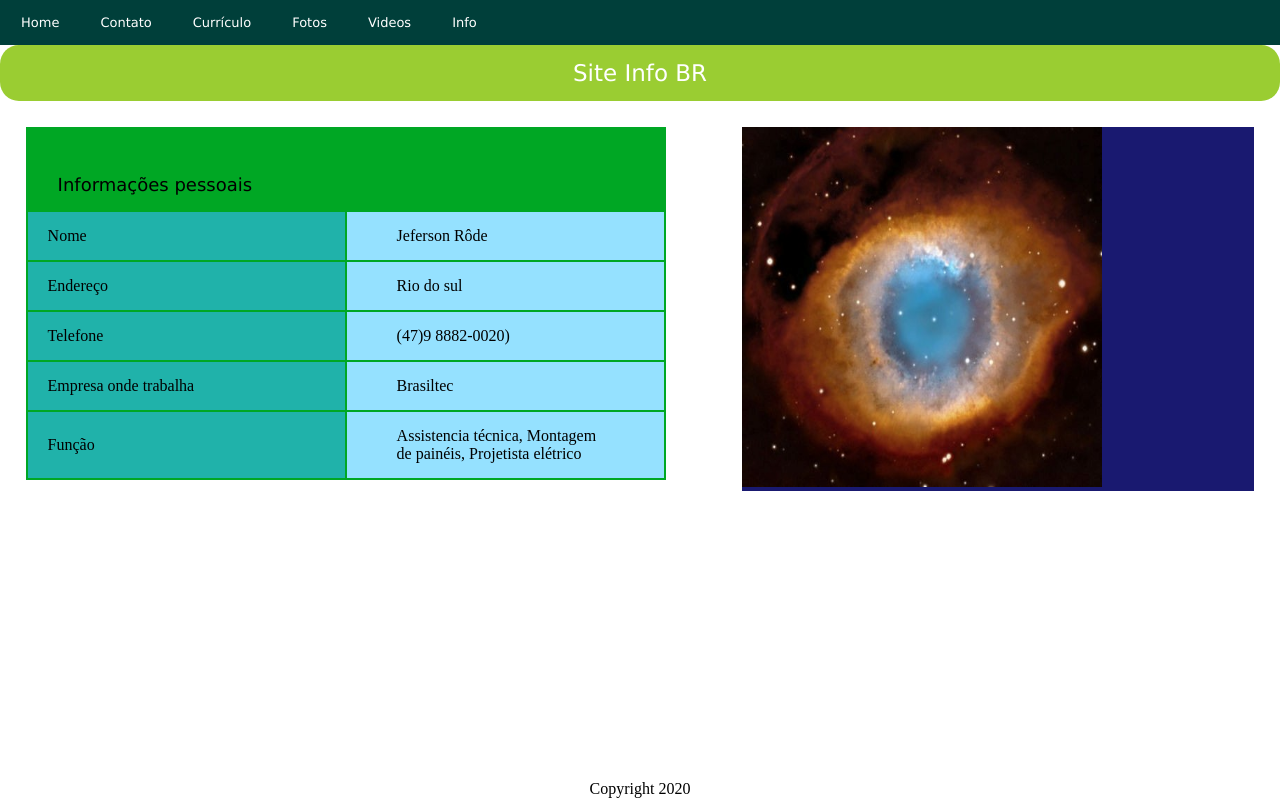
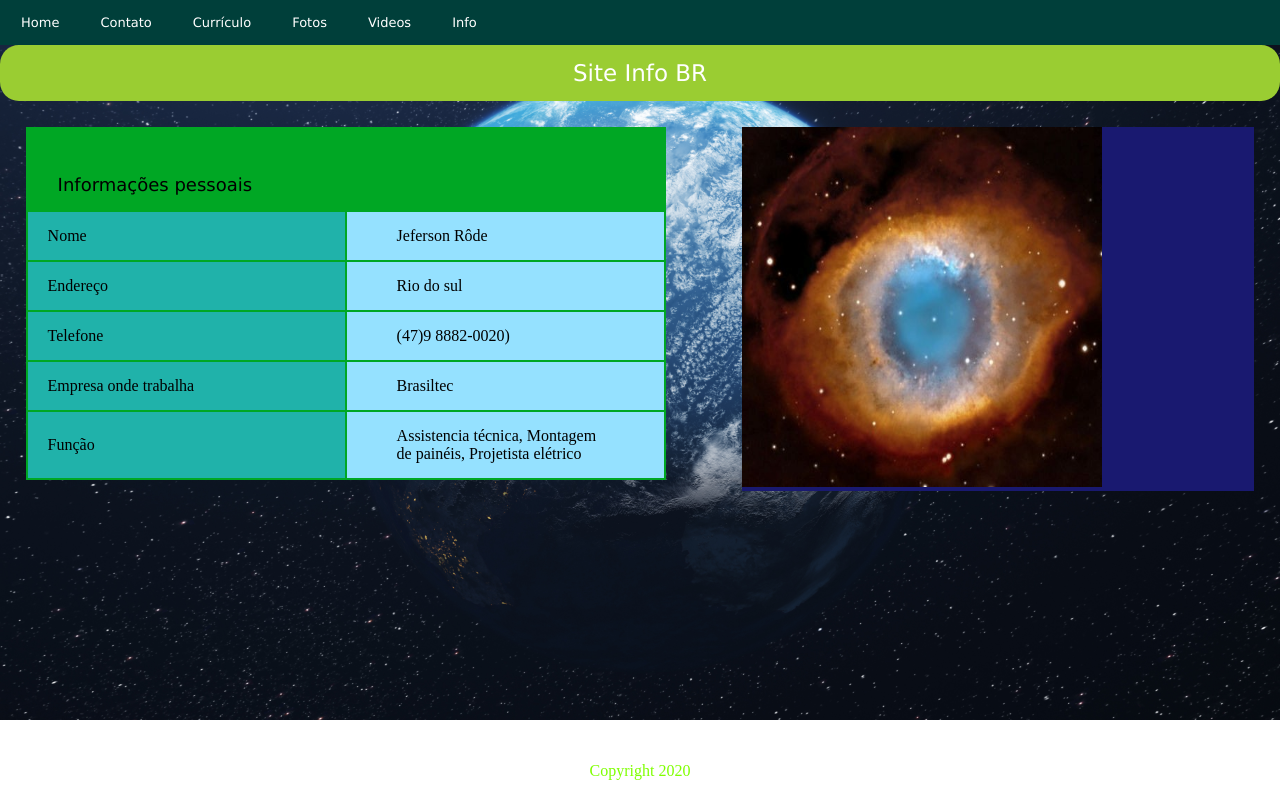
Before and after one commit to jefersonrode/jefersonrode.github.io, a PHP site: the page made by Aula Setembro/site pessoal/index.html in a window 1280 px wide. Run offline with PHP 8.4, Linux system fonts and the light colour scheme.

Commit message:
alteração

```diff
--- a/Aula Setembro/site pessoal/css1.css
+++ b/Aula Setembro/site pessoal/css1.css
@@ -2,6 +2,13 @@
     margin:0;
     padding: 0;
 }
+body {
+     background-image: url("img1.jpg");
+     background-repeat: no-repeat;
+     background-attachment: fixed;
+     background-size:100% auto;
+    }
+
 #menu {
     background: rgb(0, 63, 58);
     display: table;
@@ -85,9 +92,11 @@ img{
 }
 
 footer{
+    color: chartreuse;
     width: 100%;
     display: inline-block;
     position:absolute;
-    bottom: 2px;
+    bottom: 5px;
+    padding: 15px 0px;
     text-align: center;
 }
```
Also changed, not shown: Aula Setembro/site pessoal/index.html (line endings or trailing spaces).
